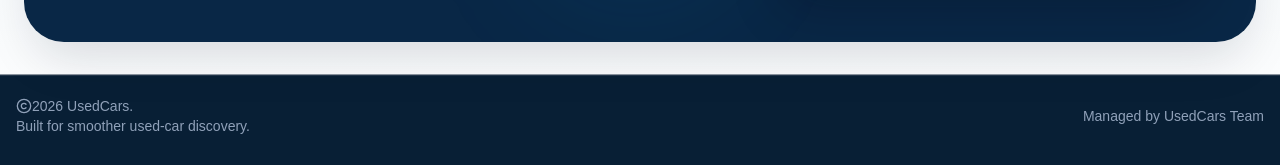
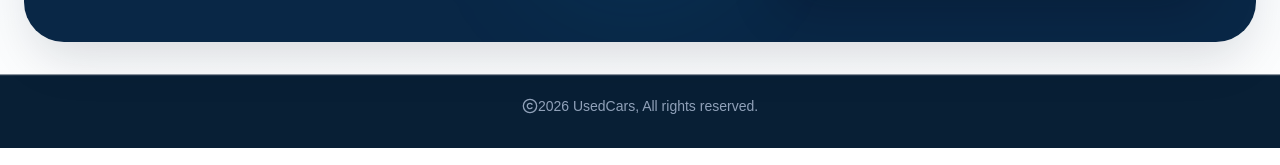
Before and after one commit to kishan-bhesaniya/usedcars, a React (Vite) app: page / in a window 1280 px wide. Shown: the part 681-846 px from the top of the page. Built offline with nearby package versions, Linux system fonts and the light colour scheme.

Commit message:
refactor: Clean up SiteFooter and improve CarsDetailsPage layout

```diff
--- a/src/components/site-footer.jsx
+++ b/src/components/site-footer.jsx
@@ -1,4 +1,3 @@
-import { siteUser } from "@/lib/site";
 import { Copyright } from "lucide-react";
 
 const currentYear = new Date().getFullYear();
@@ -6,15 +5,13 @@ const currentYear = new Date().getFullYear();
 export function SiteFooter() {
   return (
     <footer className="border-t border-border/60 bg-[#081f35] text-white">
-      <div className="mx-auto flex w-full max-w-7xl flex-col gap-3 border-t border-white/10 px-4 py-8 pt-5 text-sm text-slate-400 sm:flex-row sm:items-center sm:justify-between">
+      <div className="mx-auto flex w-full max-w-7xl items-center justify-center border-t border-white/10 px-4 py-8 pt-5 text-sm text-slate-400">
         <div>
-          <p className="flex items-center">
+          <p className="flex items-center justify-center">
             <Copyright className="h-4 w-4 shrink-0" />
-            <span> {currentYear} UsedCars.</span>
+            <span> {currentYear} UsedCars, All rights reserved.</span>
           </p>
-          <p>Built for smoother used-car discovery.</p>
         </div>
-        <p>Managed by {siteUser.name}</p>
       </div>
     </footer>
   );
--- a/src/pages/cars-details.jsx
+++ b/src/pages/cars-details.jsx
@@ -63,7 +63,7 @@ export default function CarsDetailsPage() {
     return (
       <div className="min-h-screen bg-[linear-gradient(180deg,#f8fbfd_0%,#eef3f7_100%)]">
         <SiteHeader title="Car details" />
-        <main className="mx-auto flex w-full max-w-7xl flex-col gap-6 px-4 py-6 lg:px-6 lg:py-8">
+        <main className="mx-auto flex w-full max-w-7xl flex-col gap-6 px-4 py-6">
           <div className="mb-2">
             <Skeleton className="h-10 w-36 rounded-full" />
           </div>
@@ -132,7 +132,7 @@ export default function CarsDetailsPage() {
     return (
       <div className="min-h-screen bg-[linear-gradient(180deg,#f8fbfd_0%,#eef3f7_100%)]">
         <SiteHeader title="Car details" />
-        <main className="mx-auto flex w-full max-w-7xl flex-col gap-6 px-4 py-6 lg:px-6 lg:py-8">
+        <main className="mx-auto flex w-full max-w-7xl flex-col gap-6 px-4 py-6">
           <Card className="rounded-[32px]">
             <CardContent className="flex flex-col items-start gap-4 p-6">
               <p className="text-lg font-semibold">Car not found</p>
@@ -141,7 +141,7 @@ export default function CarsDetailsPage() {
               </p>
               <Button
                 type="button"
-                className="rounded-full"
+                className="rounded-full "
                 onClick={navigateToCars}
               >
                 Back to Cars
@@ -220,21 +220,20 @@ export default function CarsDetailsPage() {
   return (
     <div className="min-h-screen bg-[linear-gradient(180deg,#f8fbfd_0%,#eef3f7_100%)]">
       <SiteHeader title="Car details" />
-      <main className="mx-auto flex w-full max-w-7xl flex-col gap-6 px-4 py-6 lg:px-6 lg:py-8">
+      <main className="mx-auto flex w-full max-w-7xl flex-col gap-6 px-4 py-4">
         <div className="mb-2">
           <Button
             type="button"
             variant="outline"
             onClick={navigateToCars}
-            className="gap-2 rounded-full"
+            className="gap-2 rounded-lg cursor-pointer hover:bg-zinc-400 "
           >
             <ArrowLeft className="h-4 w-4" />
             Back to Cars
           </Button>
         </div>
-
         <div className="grid gap-6 xl:grid-cols-[1.4fr_1fr]">
-          {/*left side:main gallery image and navigation. */}
+          {/*Main image and navigation. */}
           <Card className="overflow-hidden rounded-[32px] pt-0">
             {gallery.length > 0 ? (
               <div className="space-y-3 p-3 sm:space-y-4 sm:p-4">
@@ -305,7 +304,7 @@ export default function CarsDetailsPage() {
             )}
           </Card>
 
-          {/* Right side:car title, price, and key purchase details. */}
+          {/*Car title, price, and key purchase details. */}
           <Card className="rounded-[32px]">
             <CardHeader className="gap-3">
               <div className="flex flex-wrap items-center gap-3">
@@ -351,7 +350,6 @@ export default function CarsDetailsPage() {
             </CardContent>
           </Card>
         </div>
-
         {/* Section overview. */}
         <Card className="rounded-[32px]">
           <CardHeader>
```
Also changed, not shown: src/lib/car-filters.js.
